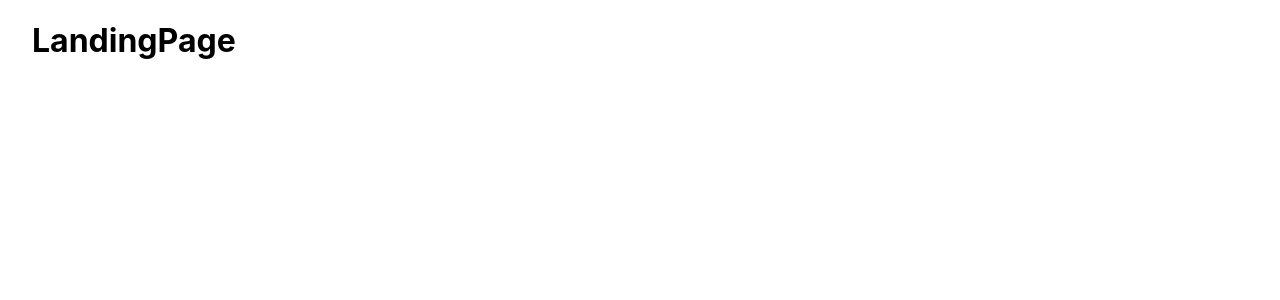
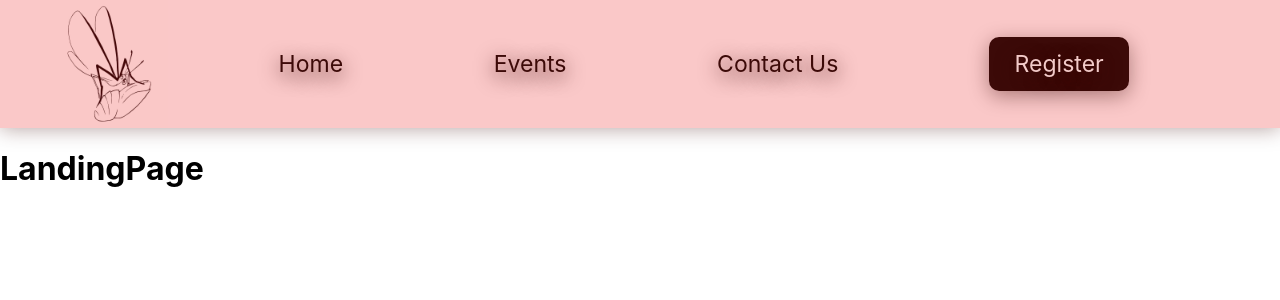
Before and after one commit to manaschubby/verba-maximus23, a Next.js app: page / in a window 1280 px wide. Shown: the top 300 px of the page. Built offline with nearby package versions, Linux system fonts and the light colour scheme.

Commit message:
NavBar design try

```diff
--- a/pages/Components/LandingPage.js
+++ b/pages/Components/LandingPage.js
@@ -1,8 +1,10 @@
 import React from 'react';
+import NavBar from './NavBar/NavBar';
 
 const LandingPage = () => {
     return (
         <div>
+            {/* <NavBar/> */}
             <h1>LandingPage</h1>
         </div>
     );
--- /dev/null
+++ b/pages/Components/NavBar/NavBar.css
@@ -0,0 +1,39 @@
+.navbar{
+    width: 100vw;
+    height: 10vw;
+    background-color: rgb(250, 200, 200);
+    /* position: fixed;
+    top:0;
+    left:0; */
+    display: flex;
+    flex-direction: row;
+    box-shadow: 0px 0px 20px rgba(60, 10, 8, 0.4);
+}
+.logo{
+    width: 10vw;
+    height: 10vw;
+    position: relative;
+    left: 5vh;
+}
+.headers{
+    padding-left: 0vw;
+    display: flex;
+    width: 90vw;
+    flex-direction: row;
+    align-items: center;
+    justify-content: space-evenly;
+}
+.element{
+    color: rgb(60, 10, 8);
+    font-size: 1.8vw;
+    text-shadow: 0px 5px 20px rgb(60, 10, 8);
+}
+.register{
+    padding: 1vw 2vw;
+    background-color: rgb(60, 10, 8);
+    color: rgb(242, 202, 200);
+    -webkit-backdrop-filter: blur(10px);
+    backdrop-filter: blur(10px);
+    border-radius: 10px;
+    box-shadow: 0px 5px 20px rgba(60, 10, 8, 0.4);
+}
--- /dev/null
+++ b/pages/Components/NavBar/NavBar.js
@@ -0,0 +1,27 @@
+import Image from 'next/image';
+import React from 'react';
+import { Link } from 'react-router-dom';
+const NavBar = () => {
+    return (
+        <div className='navbar'>
+
+            <Link to="/" relative="path"><img src="/VM.jpeg" className='logo'/></Link>
+            <div className='headers'>
+                <div className='element'>
+                    <Link to='/'>Home</Link>
+                </div>
+                <div className='element'>
+                    <Link to='/events'>Events</Link>
+                </div>
+                <div className='element'>
+                    <Link to='/contact'>Contact Us</Link>
+                </div>
+                <div className='element'>
+                    <Link className='register' to='register' href='/register'>Register</Link>
+                </div>
+            </div>
+        </div>
+    );
+}
+
+export default NavBar;
--- a/pages/_app.js
+++ b/pages/_app.js
@@ -1,6 +1,6 @@
 import { useEffect, useState } from 'react';
 import '../styles/globals.css'
-
+import "./Components/NavBar/NavBar.css"
 function MyApp({ Component, pageProps }) {
   const [windowAvailable, setWindow] = useState(true)
   useEffect(() => setWindow(false));
--- a/pages/index.js
+++ b/pages/index.js
@@ -5,6 +5,7 @@ import styles from '../styles/Home.module.css'
 import EventDetails from './Components/EventDetails'
 import EventsPage from './Components/EventsPage'
 import LandingPage from './Components/LandingPage'
+import NavBar from './Components/NavBar/NavBar'
 
 
 export default function Home() {
@@ -16,7 +17,9 @@ export default function Home() {
         <meta name="description" content="Official website for VM '23" />
         <link rel="icon" href="/favicon.ico" />
       </Head>
+
       <BrowserRouter>
+      <NavBar/>
         <Routes>
           <Route path="/events" element={<EventsPage/>}></Route>
           <Route path="/" element={<LandingPage/>}></Route>
--- a/styles/Home.module.css
+++ b/styles/Home.module.css
@@ -1,5 +1,5 @@
 .container {
-  padding: 0 2rem;
+  /* padding: 0 2rem; */
 }
 
 .main {
```
Also changed, not shown: public/VM.jpeg (added).
